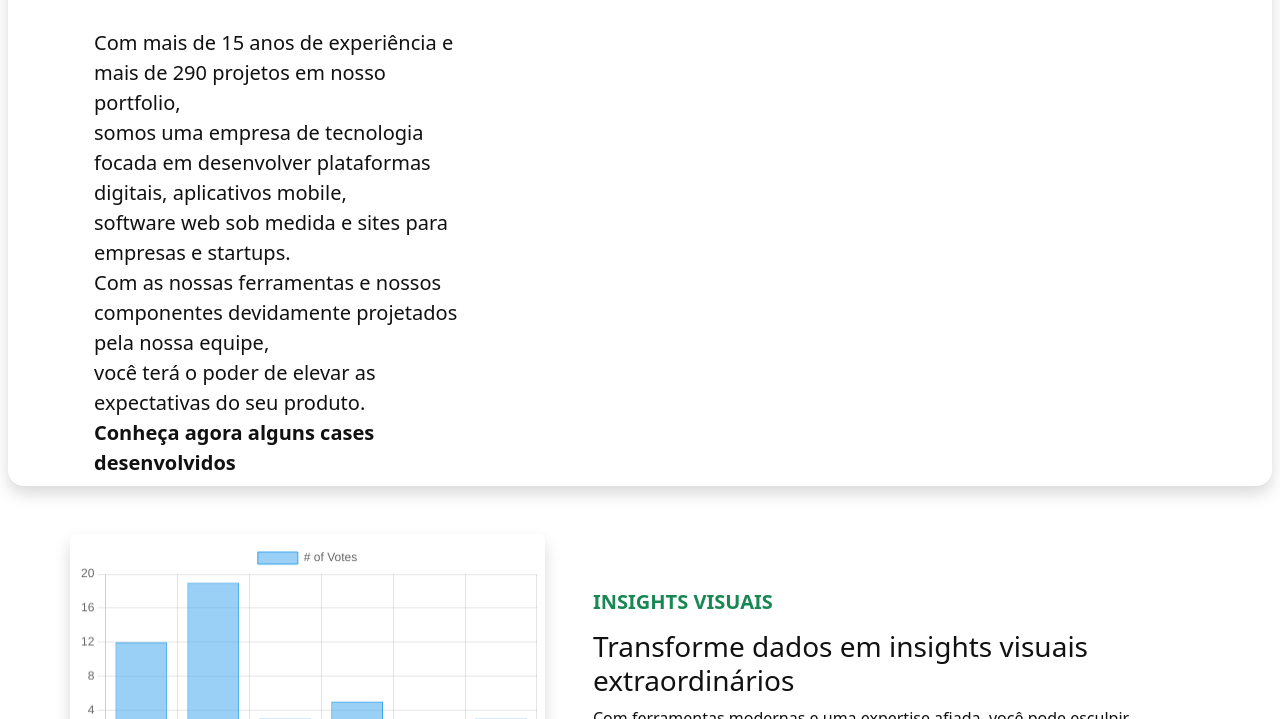
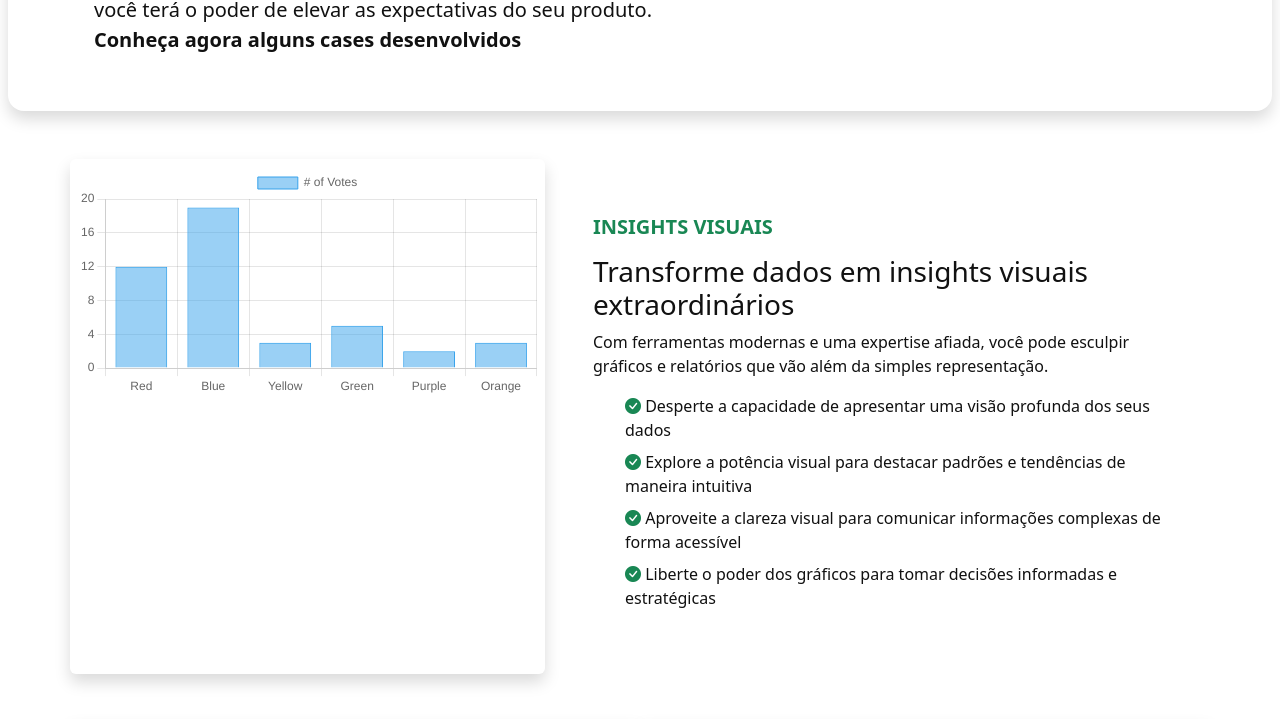
Before and after one commit to Craos/Craos, a website: page index.html in a window 1280 px wide. Shown: the part 373-1092 px from the top of the page. Drawn offline with nearby package versions, Linux system fonts and the light colour scheme.

Commit message:
Atualização automática

```diff
--- a/index.html
+++ b/index.html
@@ -20,9 +20,9 @@
         </nav>
         <div class="container mt-5 align-items-center g-10">
             <div class="container">
-                <div class="col-4">
+                <div class="col mb-5">
                     <h1 class="ls-tight fw-bolder display-3 mb-5">Produtos mais eficientes</h1>
-                    <span class="fs-5">Com mais de 15 anos de experiência e mais de 290 projetos em nosso portfolio,<br>
+                    <span class="fs-5 p-5">Com mais de 15 anos de experiência e mais de 290 projetos em nosso portfolio,<br>
                         somos uma empresa de tecnologia focada em desenvolver plataformas digitais, aplicativos mobile, <br>
                         software web sob medida e sites para empresas e startups.<br>
                         Com as nossas ferramentas e nossos componentes devidamente projetados pela nossa equipe,<br>
```
